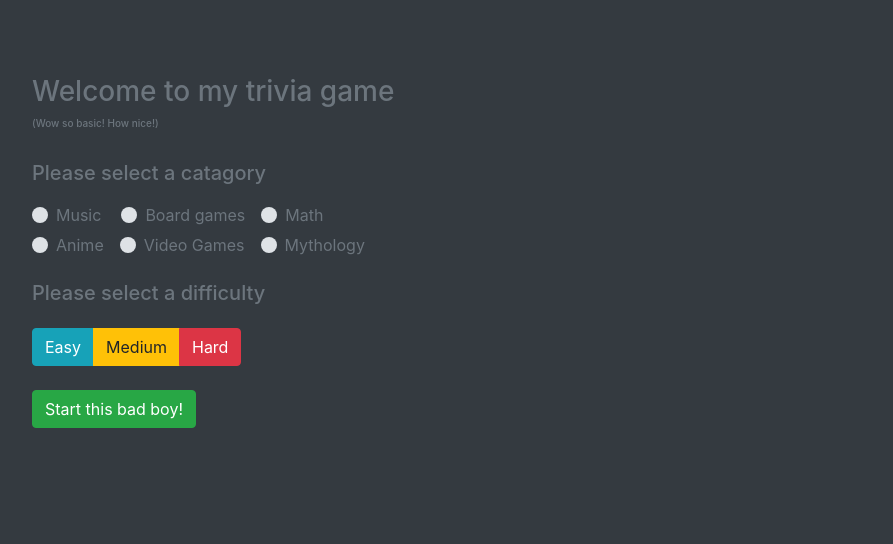
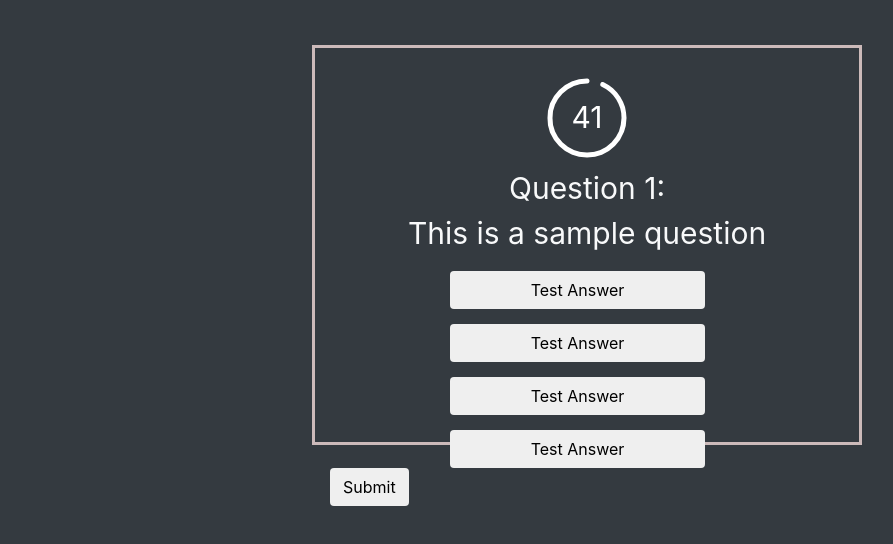
Before and after one commit to Hobatron/TriviaGame, a plain HTML site: page index.html in a window 1280 px wide. Shown: the whole page, without its empty margins (53-946 px from the left). Drawn offline with nearby package versions, Linux system fonts and the light colour scheme.

Commit message:
Current progress - no JS

```diff
--- a/assets/css/styles.css
+++ b/assets/css/styles.css
@@ -1,7 +1,6 @@
 body {
     height: 100%;
     width: 100%;
-    background-color:white;
     -webkit-user-select: none;
     -moz-user-select: none;
     -ms-user-select: none;
@@ -12,18 +11,36 @@ body {
       margin-top: 75px;
   }
 
+  #questionBox {
+    width: 550px;
+    height: 400px;
+    border: solid;
+    border-color: rgb(204, 186, 186);
+    margin-top: 45px;
+  }
+  #qNum {
+    margin-top: 40px;
 
+  }
+  .qStyle{
+    font-size: 30px;
+  }
+  .ans {
+    margin-left: 120px;
+    width: 255px;
+    margin-top:15px;
+  }
   #countdown {
     position: relative;
     margin: auto;
-    margin-top: 140px;
+    margin-top: 30px;
     height: 48px;
     width: 80px;
     text-align: center;
   }
 
   #countdown-number {
-    color: rgb(34, 122, 156);
+    color: white;
     display: inline-block;
     position: relative;
     line-height: 78px;
@@ -40,13 +57,13 @@ body {
   }
 
   svg circle {
-    stroke-dasharray: 230px;
+    stroke-dasharray: 235px;
     stroke-dashoffset: 0px;
     stroke-linecap: round;
     stroke-width: 5px;
-    stroke: rgb(34, 122, 156);
+    stroke: white;
     fill: none;
-    animation: countdown 45s linear infinite forwards;
+    animation: countdown 2s linear infinite forwards;
     animation-play-state: paused;
   }
 
@@ -55,6 +72,6 @@ body {
       stroke-dashoffset: 0px;
     }
     to {
-      stroke-dashoffset: 230px;
+      stroke-dashoffset: 460px;
     }
   }
--- a/assets/javascript/app.js
+++ b/assets/javascript/app.js
@@ -1,5 +1,5 @@
 var diff = [30,20,10] //TODO: Us jQuery to set css animate && timer****
-var timerOn = false;
+var timerOn = true;
 
 $(document).ready(function () {
     var countdownNumberEl = $('#countdown-number');
--- a/index.html
+++ b/index.html
@@ -1,6 +1,6 @@
 <!DOCTYPE html>
 <html>
-
+<!-- Loading CSS Files -->
 <head>
     <meta charset="UTF-8">
     <meta name="viewport" content="width=device-width,initial-scale=1">
@@ -11,8 +11,9 @@
     <link rel="stylesheet" href="assets/css/styles.css" type="text/css">
 </head>
 
-<body class="bg-dark">
-    <div id="gameSetup" class="container text-secondary">
+<body class="bg-dark" >
+<!-- Game Setup HTML -->
+    <div id="gameSetup" class="container text-light" style="display:none;">
 
         <header>
             <h3>Welcome to my trivia game</h3>
@@ -21,7 +22,7 @@
         </header>
         <br />
 
-        <div class="container-fluid col-md-12">
+        <div class="container-fluid col-md-12" >
             <div class="row">
                 <h5>Please select a catagory</h5>
             </div>
@@ -81,16 +82,32 @@
     </div>
 
 
-
-
-    <div id="countdown" style="display:none">
+<!-- Question Box HTML -->
+<div class="container mx-auto text-light" id="questionBox">
+    <div id="countdown">
         <div id="countdown-number"></div>
         <svg>
             <circle r="37" cx="40" cy="40"></circle>
         </svg>
+
     </div>
+    <div class="text-center qStyle" id="qNum">Question 1:</div>
+    <div class="text-center qStyle" id="question">This is a sample question</div>
+
+    <button class="btn ans">Test Answer</button>
+    <button class="btn ans">Test Answer</button>
+    <br />
+    <button class="btn ans">Test Answer</button>
+    <button class="btn ans">Test Answer</button>
+    <br />
+    <button class="btn">Submit</button>
 
 
+
+</div>
+
+<!-- Loading Java files -->
+    <div>
     <script src="https://code.jquery.com/jquery-3.3.1.slim.min.js" integrity="sha384-q8i/X+965DzO0rT7abK41JStQIAqVgRVzpbzo5smXKp4YfRvH+8abtTE1Pi6jizo"
         crossorigin="anonymous"></script>
     <script src="https://cdnjs.cloudflare.com/ajax/libs/popper.js/1.14.3/umd/popper.min.js" integrity="sha384-ZMP7rVo3mIykV+2+9J3UJ46jBk0WLaUAdn689aCwoqbBJiSnjAK/l8WvCWPIPm49"
@@ -98,6 +115,7 @@
     <script src="https://stackpath.bootstrapcdn.com/bootstrap/4.1.3/js/bootstrap.min.js" integrity="sha384-ChfqqxuZUCnJSK3+MXmPNIyE6ZbWh2IMqE241rYiqJxyMiZ6OW/JmZQ5stwEULTy"
         crossorigin="anonymous"></script>
     <script src="assets/javascript/app.js"></script>
+    </div>
 
 </body>
 
```
